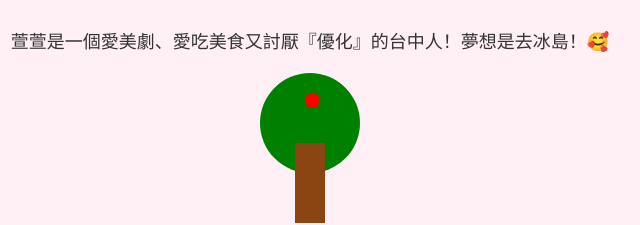
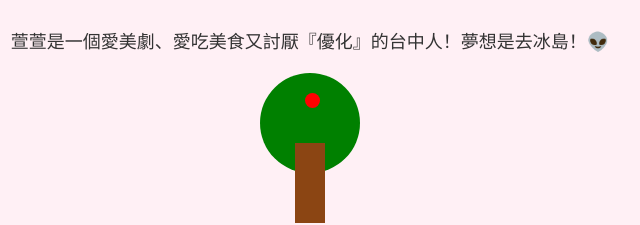
Before and after one commit to lucy90070/-xuanxuan-website, a plain HTML site: page index.html in a window 1280 px wide. Both pictures are taken after a click on the button "關於萱萱". Shown: the part 293-518 px from the top of the page, 330-970 px from the left. Drawn offline with Linux system fonts and the light colour scheme; no server answers.

Commit message:
Update index.html

```diff
--- a/index.html
+++ b/index.html
@@ -212,7 +212,7 @@ setInterval(updateClock, 1000);
 updateClock(); // 立即執行一次，避免載入時延遲
 
         function showInfo() {
-            document.getElementById("output").innerText = "萱萱是一個愛美劇、愛吃美食又討厭『優化』的台中人！夢想是去冰島！🥰";
+            document.getElementById("output").innerText = "萱萱是一個愛美劇、愛吃美食又討厭『優化』的台中人！夢想是去冰島！👽";
         }
 
         function randomQuote() {
```
